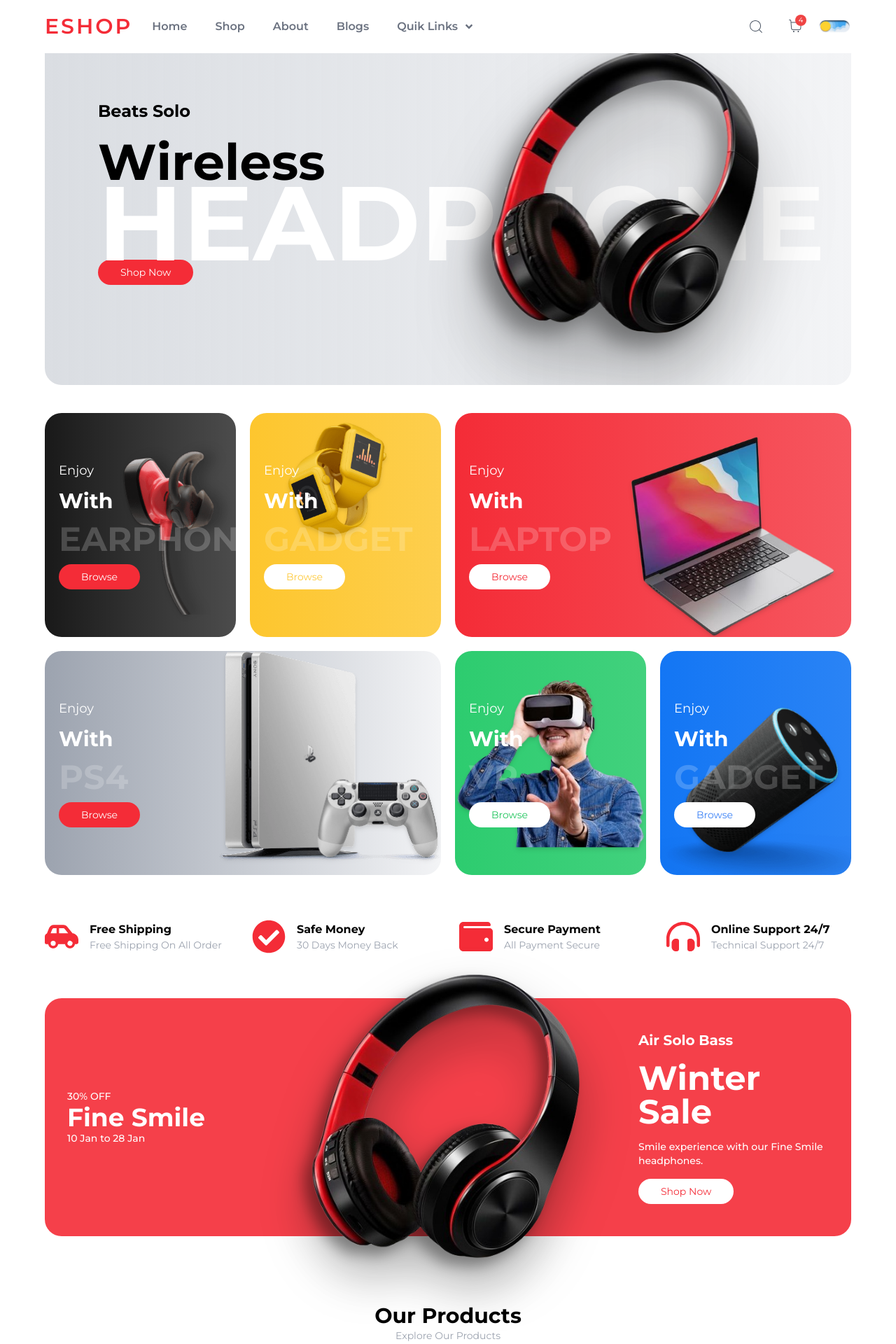
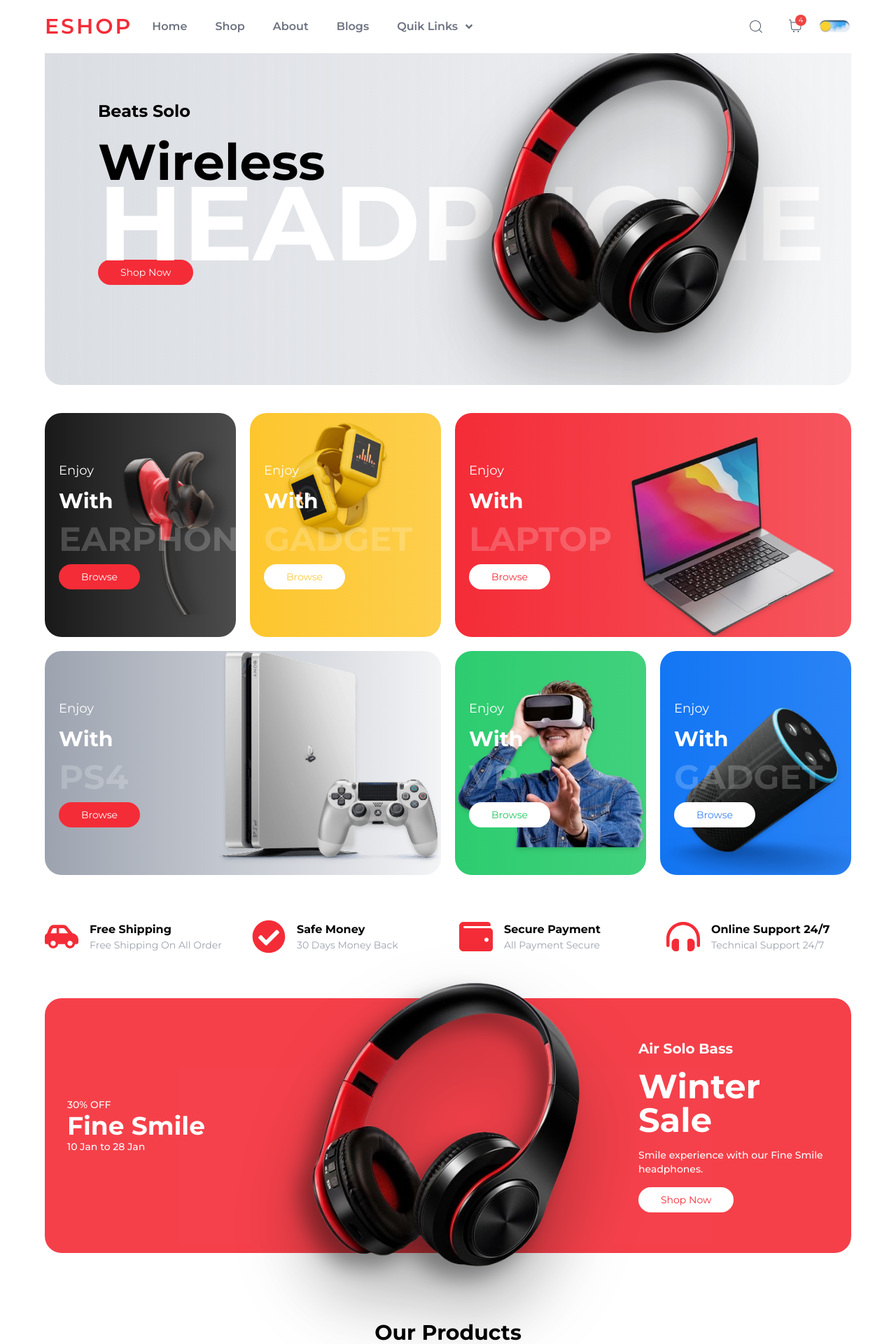
Before and after one commit to Yousef-116/tailwind-tutorial, a Next.js app: page / in a window 1280 px wide. Shown: the top 1920 px of the page at 70% size. Built offline with nearby package versions, Linux system fonts and the light colour scheme.

Commit message:
animation in banner and hero

```diff
--- a/app/components/Banner/Banner.tsx
+++ b/app/components/Banner/Banner.tsx
@@ -1,58 +1,45 @@
+"use client";
 import React from 'react'
 import Button from '../Shared/Button'
 
 const Banner = ({ propdata }: { propdata: any }) => {
-
     function clickBtn() {
         console.log('clicked')
     }
+
     return (
-        <div className='container'>
+        <div className='container mx-auto'>
             <div className={`rounded-3xl bg-gradient-to-r
-                    ${propdata.fromBgColor}
-                    ${propdata.toBgColor}
-                     p-8
-                     md:h-[340px]
-                     w-full
-                     grid md:grid-cols-4
-                     items-center
-                     relative
-                     `}>
+                ${propdata.fromBgColor} ${propdata.toBgColor}
+                p-8 w-full grid md:grid-cols-4
+                items-center `} >
                 {/* discount Section */}
-                <div className='items-center
-                         text-white  '>
-                    <p className='text-sm font-medium'>{propdata.discount}</p>
-                    <h1 className='text-4xl font-bold'>{propdata.title}</h1>
-                    <p className='text-sm font-medium'>{propdata.date}</p>
+                <div className='items-center text-white'>
+                    <p data-aos="slide-right"
+                        className='text-sm font-medium'>{propdata.discount}</p>
+                    <h1 data-aos="zoom-out"
+                        className='text-4xl font-bold'>{propdata.title}</h1>
+                    <p data-aos="fade-up"
+                        className='text-sm font-medium'>{propdata.date}</p>
                 </div>
-
                 {/* Image Section */}
-                <div className='col-span-2 mx-auto'>
-                    {/* <img src='https://via.placeholder.com/400x300' alt='Smile' /> */}
-                    <img src={`${propdata.image}`}
-                        className='drop-shadow-4xl
-                        h-[320px] w-[320px] md:h-[270px] md:w-[270px]
-                        lg:h-[450px] lg:w-[450px] md:absolute
-                        md:transform md:-translate-x-1/2 md:-translate-y-1/2'
-                        alt='' />
-
+                <div data-aos="zoom-out" className="col-span-2 h-full flex items-center ">
+                    <img src={`${propdata.image}`} className='drop-shadow-4xl
+                    h-[250px] w-[250px] md:h-[300px] md:w-[300px] lg:scale-150 object-cover mx-auto
+                    ' alt='' />
                 </div>
-
-
-                {/* Discreption Section */}
+                {/* Description Section */}
                 <div className='gap-4 grid'>
-                    <h1 className='text-xl text-white font-bold'>Air Solo Bass</h1>
-                    <h2 className='text-3xl md:text-5xl text-white font-bold'>Winter Sale</h2>
-                    <p className='text-sm text-white font-medium'>Smile experience with our Fine Smile headphones.</p>
-                    <Button
-                        textColor={`${propdata.btntextColor}`}
-                        bgColor={`bg-white`}
-                        text='Shop Now'
-                        handler={clickBtn}
-                    />
+                    <h1 data-aos="zoom-out"
+                        className='text-xl text-white font-bold'>Air Solo Bass</h1>
+                    <h2 data-aos="fade-up"
+                        className='text-3xl md:text-5xl text-white font-bold'>Winter Sale</h2>
+                    <p data-aos="zoom-up"
+                        className='text-sm text-white font-medium'>Smile experience with our Fine Smile headphones.</p>
+                    <div data-aos="fade-up" data-aos-offset='0'>
+                        <Button textColor={`${propdata.btntextColor}`} bgColor={`bg-white`} text='Shop Now' handler={clickBtn} />
+                    </div>
                 </div>
-
-
             </div>
         </div>
     )
--- a/app/components/Hero/Hero.tsx
+++ b/app/components/Hero/Hero.tsx
@@ -57,7 +57,10 @@
     }
     return (
         <div>
-            <div className='w-full container pb-10'>
+            <div
+
+
+                className='w-full container pb-10'>
                 {/* Hero Section */}
                 <Slider {...settings}>
                     {HeroData.map((data) => (
@@ -75,20 +78,29 @@
                                 gap-5 sm:pl-3 pt-12 sm:pt-0 text-center
                                 sm:text-left order-2
                                 sm:order-1 relative z-10'>
-                                    <h1 className='font-bold
+                                    <h1
+                                        data-aos="zoom-out"
+                                        data-aos-duration="800"
+                                        data-aos-once="true"
+                                        className='font-bold
                                     text-2xl sm:text-6xl lg:text-2xl
                                     dark:text-white
                                     '>{data.subtitles}</h1>
-                                    <h1 className='font-bold
+                                    <h1
+                                        data-aos="zoom-out"
+                                        className='font-bold
                                     dark:text-white
                                     text-5xl sm:text-6xl lg:text-7xl'
                                     >{data.title}</h1>
-                                    <h1 className='font-bold uppercase
+                                    <h1
+                                        data-aos="zoom-out"
+                                        className='font-bold uppercase
                                     text-4xl text-white
                                     dark:text-white/10 sm-text[80px]
                                     md:text-[90px] xl:text-[150px]
                                      z-10 py-3'>{data.title2}</h1>
-                                    <div><Button
+                                    <div data-aos="zoom-out"><Button
+
                                         textColor='text-white'
                                         bgColor='bg-primary'
                                         text='Shop Now'
@@ -96,12 +108,15 @@
                                     </div>
                                 </div>
                                 {/* img section */}
-                                <div className='order-1
+                                <div
+                                    data-aos="fade-left"
+                                    data-aos-delay="500"
+                                    className='order-1  z-40
                                 sm:order-2'><img src={data.image} alt=""
                                         className='w-[300px] sm:w-[450]
                                 h-[300px] sm:h-[450] sm:scale-105 lg:scale-150
                                 object-contain mx-auto drop-shadow-4xl
-                                relative z-50' /></div>
+                                relative z-40' /></div>
                             </div>
                         </div>
                     ))}
--- a/app/page.tsx
+++ b/app/page.tsx
@@ -1,6 +1,6 @@
 "use client";
 
-import React, { useState } from 'react'
+import React, { useEffect, useState } from 'react'
 import Navebar from "./components/Navebar/Navebar";
 import Hero from "./components/Hero/Hero";
 import Category from "./components/Category/Category";
@@ -11,6 +11,8 @@
 import Partners from "./components/Partners/Partners";
 import Footer from "./components/Footer/Footer";
 import Popup from "./components/Popup/Popup";
+import AOS from 'aos';
+import "aos/dist/aos.css";
 
 
 export default function Home() {
@@ -43,6 +45,16 @@
   };
 
 
+  useEffect(() => {
+    AOS.init({
+      duration: 500,
+      easing: 'ease-in-sine',
+      delay: 100,
+      offset: 100,
+    });
+    AOS.refresh();
+
+  },[])
 
   return (
 
--- a/package.json
+++ b/package.json
@@ -9,6 +9,7 @@
     "lint": "next lint"
   },
   "dependencies": {
+    "aos": "^2.3.4",
     "next": "14.2.13",
     "react": "^18.3.1",
     "react-dom": "^18",
@@ -17,6 +18,7 @@
     "slick-carousel": "^1.8.1"
   },
   "devDependencies": {
+    "@types/aos": "^3.0.7",
     "@types/node": "^20",
     "@types/react": "^18",
     "@types/react-dom": "^18",
```
Also changed, not shown: 1 other file (tests, documents, lock files or other folders).
